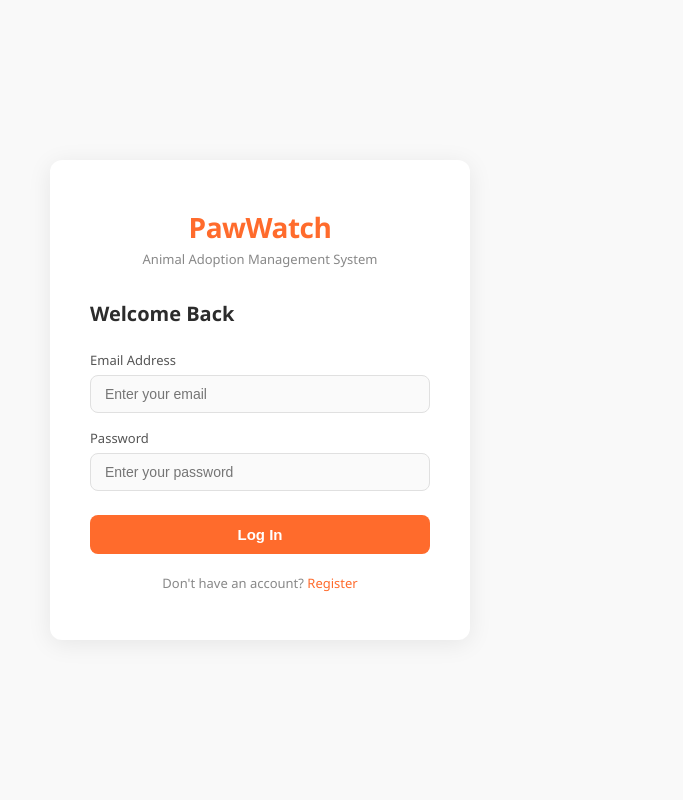
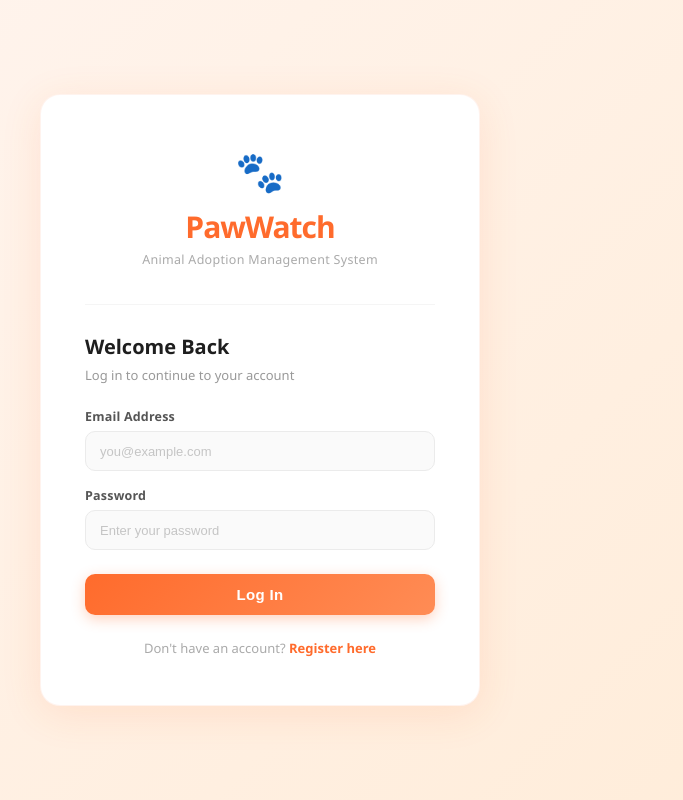
Before and after one commit to vonxoriano/project_pawwatch, a React (Create React App) app in the folder web/: page /login in a window 1280 px wide. Shown: the whole page, without its empty margins (380-1063 px from the left). Built offline with nearby package versions, Linux system fonts and the light colour scheme.

Commit message:
changed the UI design of the web

```diff
--- a/web/src/index.css
+++ b/web/src/index.css
@@ -6,7 +6,8 @@
 
 body {
   font-family: 'Segoe UI', Tahoma, Geneva, Verdana, sans-serif;
-  background-color: #f9f9f9;
+  background: linear-gradient(135deg, #fff5f0 0%, #ffecd8 100%);
+  min-height: 100vh;
   color: #2c2c2c;
 }
 
@@ -16,40 +17,59 @@ body {
   display: flex;
   align-items: center;
   justify-content: center;
-  background-color: #f9f9f9;
+  padding: 24px;
 }
 
 .auth-card {
   background: #ffffff;
-  padding: 48px 40px;
-  border-radius: 12px;
-  box-shadow: 0 4px 24px rgba(0, 0, 0, 0.08);
+  padding: 48px 44px;
+  border-radius: 20px;
+  box-shadow: 0 8px 40px rgba(255, 107, 44, 0.12);
   width: 100%;
-  max-width: 420px;
+  max-width: 440px;
+  border: 1px solid rgba(255, 107, 44, 0.08);
 }
 
 .auth-logo {
   text-align: center;
-  margin-bottom: 32px;
+  margin-bottom: 36px;
+}
+
+.auth-logo .logo-icon {
+  font-size: 40px;
+  margin-bottom: 8px;
 }
 
 .auth-logo h1 {
-  font-size: 28px;
-  font-weight: 700;
+  font-size: 30px;
+  font-weight: 800;
   color: #FF6B2C;
-  letter-spacing: -0.5px;
+  letter-spacing: -1px;
 }
 
 .auth-logo p {
-  font-size: 13px;
-  color: #888;
+  font-size: 12.5px;
+  color: #aaa;
   margin-top: 4px;
+  letter-spacing: 0.3px;
+}
+
+.auth-divider {
+  border: none;
+  border-top: 1.5px solid #f5f5f5;
+  margin-bottom: 28px;
 }
 
 .auth-card h2 {
   font-size: 20px;
-  font-weight: 600;
-  color: #2c2c2c;
+  font-weight: 700;
+  color: #1e1e1e;
+  margin-bottom: 6px;
+}
+
+.auth-card .auth-subtitle {
+  font-size: 13px;
+  color: #999;
   margin-bottom: 24px;
 }
 
@@ -59,63 +79,80 @@ body {
 
 .form-group label {
   display: block;
-  font-size: 13px;
-  font-weight: 500;
+  font-size: 12.5px;
+  font-weight: 600;
   color: #555;
   margin-bottom: 6px;
+  letter-spacing: 0.2px;
 }
 
 .form-group input {
   width: 100%;
-  padding: 10px 14px;
-  border: 1.5px solid #e0e0e0;
-  border-radius: 8px;
+  padding: 11px 14px;
+  border: 1.5px solid #ebebeb;
+  border-radius: 10px;
   font-size: 14px;
   color: #2c2c2c;
   background: #fafafa;
-  transition: border-color 0.2s;
+  transition: all 0.2s;
   outline: none;
 }
 
 .form-group input:focus {
   border-color: #FF6B2C;
   background: #fff;
+  box-shadow: 0 0 0 3px rgba(255, 107, 44, 0.08);
+}
+
+.form-group input::placeholder {
+  color: #c5c5c5;
+  font-size: 13px;
 }
 
 .btn-primary {
   width: 100%;
-  padding: 11px;
-  background-color: #FF6B2C;
+  padding: 12px;
+  background: linear-gradient(135deg, #FF6B2C, #ff8c55);
   color: #fff;
   border: none;
-  border-radius: 8px;
+  border-radius: 10px;
   font-size: 15px;
-  font-weight: 600;
+  font-weight: 700;
   cursor: pointer;
   margin-top: 8px;
-  transition: background-color 0.2s;
+  transition: all 0.2s;
+  letter-spacing: 0.3px;
+  box-shadow: 0 4px 14px rgba(255, 107, 44, 0.3);
 }
 
 .btn-primary:hover {
-  background-color: #e85a1f;
+  background: linear-gradient(135deg, #e85a1f, #FF6B2C);
+  box-shadow: 0 6px 20px rgba(255, 107, 44, 0.4);
+  transform: translateY(-1px);
+}
+
+.btn-primary:active {
+  transform: translateY(0);
 }
 
 .btn-primary:disabled {
-  background-color: #ffb899;
+  background: linear-gradient(135deg, #ffb899, #ffcbb0);
+  box-shadow: none;
   cursor: not-allowed;
+  transform: none;
 }
 
 .auth-footer {
   text-align: center;
-  margin-top: 20px;
+  margin-top: 24px;
   font-size: 13px;
-  color: #888;
+  color: #aaa;
 }
 
 .auth-footer a {
   color: #FF6B2C;
   text-decoration: none;
-  font-weight: 500;
+  font-weight: 600;
 }
 
 .auth-footer a:hover {
@@ -123,44 +160,77 @@ body {
 }
 
 .error-message {
-  background-color: #fff0eb;
-  border: 1px solid #ffcbb5;
-  color: #c0392b;
-  padding: 10px 14px;
-  border-radius: 8px;
+  background-color: #fff5f5;
+  border: 1.5px solid #ffd0cc;
+  color: #d63031;
+  padding: 11px 14px;
+  border-radius: 10px;
   font-size: 13px;
   margin-bottom: 16px;
+  display: flex;
+  align-items: center;
+  gap: 8px;
 }
 
 .success-message {
-  background-color: #f0fff4;
-  border: 1px solid #b5f5c8;
+  background-color: #f5fff8;
+  border: 1.5px solid #b5f5c8;
   color: #27ae60;
-  padding: 10px 14px;
-  border-radius: 8px;
+  padding: 11px 14px;
+  border-radius: 10px;
   font-size: 13px;
   margin-bottom: 16px;
+  display: flex;
+  align-items: center;
+  gap: 8px;
 }
 
 /* Dashboard */
 .dashboard-container {
   min-height: 100vh;
-  background-color: #f9f9f9;
+  background: #fdf8f5;
 }
 
 .dashboard-nav {
-  background-color: #ffffff;
+  background: #ffffff;
   padding: 16px 40px;
   display: flex;
   align-items: center;
   justify-content: space-between;
-  box-shadow: 0 2px 8px rgba(0,0,0,0.06);
+  box-shadow: 0 2px 12px rgba(255, 107, 44, 0.08);
+  border-bottom: 2px solid #fff0e8;
+}
+
+.dashboard-nav .nav-brand {
+  display: flex;
+  align-items: center;
+  gap: 10px;
+}
+
+.dashboard-nav .nav-brand span {
+  font-size: 22px;
 }
 
 .dashboard-nav h1 {
   font-size: 22px;
-  font-weight: 700;
+  font-weight: 800;
   color: #FF6B2C;
+  letter-spacing: -0.5px;
+}
+
+.dashboard-nav .nav-right {
+  display: flex;
+  align-items: center;
+  gap: 16px;
+}
+
+.dashboard-nav .nav-user {
+  font-size: 13px;
+  color: #888;
+}
+
+.dashboard-nav .nav-user strong {
+  color: #2c2c2c;
 }
 
 .dashboard-nav button {
@@ -168,7 +238,7 @@ body {
   background-color: transparent;
   border: 1.5px solid #FF6B2C;
   color: #FF6B2C;
-  border-radius: 8px;
+  border-radius: 10px;
   font-size: 13px;
   font-weight: 600;
   cursor: pointer;
@@ -181,18 +251,49 @@ body {
 }
 
 .dashboard-body {
-  padding: 48px 40px;
-  text-align: center;
+  padding: 60px 40px;
+  display: flex;
+  flex-direction: column;
+  align-items: center;
 }
 
-.dashboard-body h2 {
+.dashboard-welcome-card {
+  background: #ffffff;
+  border-radius: 20px;
+  padding: 48px;
+  text-align: center;
+  box-shadow: 0 4px 24px rgba(255, 107, 44, 0.08);
+  border: 1px solid rgba(255, 107, 44, 0.08);
+  max-width: 480px;
+  width: 100%;
+}
+
+.dashboard-welcome-card .welcome-icon {
+  font-size: 56px;
+  margin-bottom: 16px;
+}
+
+.dashboard-welcome-card h2 {
   font-size: 24px;
-  font-weight: 600;
-  color: #2c2c2c;
+  font-weight: 700;
+  color: #1e1e1e;
   margin-bottom: 8px;
 }
 
-.dashboard-body p {
+.dashboard-welcome-card p {
   font-size: 14px;
-  color: #888;
+  color: #999;
+  line-height: 1.6;
 }
+
+.role-badge {
+  display: inline-block;
+  margin-top: 16px;
+  padding: 6px 16px;
+  background: #fff0e8;
+  color: #FF6B2C;
+  border-radius: 20px;
+  font-size: 12px;
+  font-weight: 700;
+  letter-spacing: 0.5px;
+}
--- a/web/src/pages/Dashboard.js
+++ b/web/src/pages/Dashboard.js
@@ -15,12 +15,22 @@ function Dashboard() {
   return (
     <div className="dashboard-container">
       <nav className="dashboard-nav">
-        <h1>PawWatch</h1>
-        <button onClick={handleLogout}>Log Out</button>
+        <div className="nav-brand">
+          <span>🐾</span>
+          <h1>PawWatch</h1>
+        </div>
+        <div className="nav-right">
+          <span className="nav-user">Logged in as <strong>{fullName}</strong></span>
+          <button onClick={handleLogout}>Log Out</button>
+        </div>
       </nav>
       <div className="dashboard-body">
-        <h2>Welcome, {fullName}!</h2>
-        <p>You are logged in as <strong>{role}</strong>. Dashboard coming soon.</p>
+        <div className="dashboard-welcome-card">
+          <div className="welcome-icon">🐶</div>
+          <h2>Welcome, {fullName}!</h2>
+          <p>You're all set. The full PawWatch dashboard is coming soon — animal listings, adoption applications, and more.</p>
+          <span className="role-badge">{role}</span>
+        </div>
       </div>
     </div>
   );
--- a/web/src/pages/Login.js
+++ b/web/src/pages/Login.js
@@ -37,17 +37,20 @@ function Login() {
     }
   };
 
-  return (
+ return (
     <div className="auth-container">
       <div className="auth-card">
         <div className="auth-logo">
+          <div className="logo-icon">🐾</div>
           <h1>PawWatch</h1>
           <p>Animal Adoption Management System</p>
         </div>
+        <hr className="auth-divider" />
 
         <h2>Welcome Back</h2>
+        <p className="auth-subtitle">Log in to continue to your account</p>
 
-        {error && <div className="error-message">{error}</div>}
+        {error && <div className="error-message">⚠️ {error}</div>}
 
         <form onSubmit={handleSubmit}>
           <div className="form-group">
@@ -55,13 +58,12 @@ function Login() {
             <input
               type="email"
               name="email"
-              placeholder="Enter your email"
+              placeholder="you@example.com"
               value={formData.email}
               onChange={handleChange}
               required
             />
           </div>
-
           <div className="form-group">
             <label>Password</label>
             <input
@@ -73,14 +75,13 @@ function Login() {
               required
             />
           </div>
-
           <button type="submit" className="btn-primary" disabled={loading}>
             {loading ? 'Logging in...' : 'Log In'}
           </button>
         </form>
 
         <div className="auth-footer">
-          Don't have an account? <Link to="/register">Register</Link>
+          Don't have an account? <a href="/register">Register here</a>
         </div>
       </div>
     </div>
--- a/web/src/pages/Register.js
+++ b/web/src/pages/Register.js
@@ -44,14 +44,17 @@ function Register() {
     <div className="auth-container">
       <div className="auth-card">
         <div className="auth-logo">
+          <div className="logo-icon">🐾</div>
           <h1>PawWatch</h1>
           <p>Animal Adoption Management System</p>
         </div>
+        <hr className="auth-divider" />
 
         <h2>Create an Account</h2>
+        <p className="auth-subtitle">Join PawWatch and find your perfect companion</p>
 
-        {error && <div className="error-message">{error}</div>}
-        {success && <div className="success-message">{success}</div>}
+        {error && <div className="error-message">⚠️ {error}</div>}
+        {success && <div className="success-message">✅ {success}</div>}
 
         <form onSubmit={handleSubmit}>
           <div className="form-group">
@@ -65,31 +68,28 @@ function Register() {
               required
             />
           </div>
-
           <div className="form-group">
             <label>Email Address</label>
             <input
               type="email"
               name="email"
-              placeholder="Enter your email"
+              placeholder="you@example.com"
               value={formData.email}
               onChange={handleChange}
               required
             />
           </div>
-
           <div className="form-group">
             <label>Contact Number</label>
             <input
               type="text"
               name="contactNumber"
-              placeholder="Enter your contact number"
+              placeholder="09XXXXXXXXX"
               value={formData.contactNumber}
               onChange={handleChange}
               required
             />
           </div>
-
           <div className="form-group">
             <label>Password</label>
             <input
@@ -101,14 +101,13 @@ function Register() {
               required
             />
           </div>
-
           <button type="submit" className="btn-primary" disabled={loading}>
-            {loading ? 'Creating Account...' : 'Register'}
+            {loading ? 'Creating Account...' : 'Create Account'}
           </button>
         </form>
 
         <div className="auth-footer">
-          Already have an account? <Link to="/login">Log in</Link>
+          Already have an account? <a href="/login">Log in here</a>
         </div>
       </div>
     </div>
```
